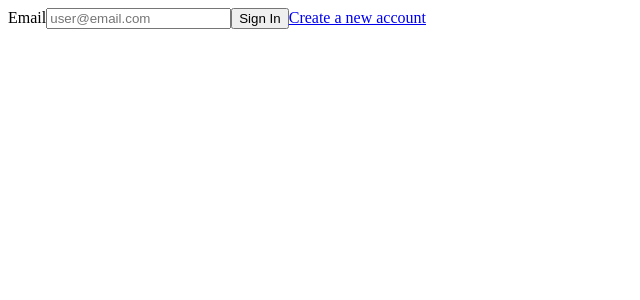
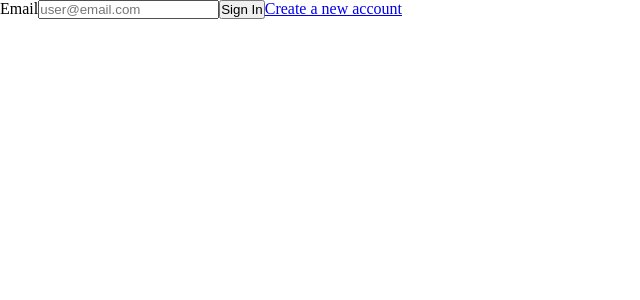
Before and after one commit to widzthedvloper/calories-tracker-frontend, a React (Create React App) app: page / in a window 1280 px wide. Shown: the top 300 px of the page, without its empty margins (0-640 px from the left). Built offline with nearby package versions, Linux system fonts and the light colour scheme.

Commit message:
Add general style

```diff
--- a/src/style/index.css
+++ b/src/style/index.css
@@ -1 +1,7 @@
-/* No CSS *//*# sourceMappingURL=index.css.map */
+* {
+  -webkit-box-sizing: border-box;
+          box-sizing: border-box;
+  margin: 0;
+  padding: 0;
+}
+/*# sourceMappingURL=index.css.map */
--- a/src/style/index.scss
+++ b/src/style/index.scss
@@ -1,3 +1,9 @@
 $PANTONE-MAIN: #48c4ed;
 $PANTINE-SECONDARY: #5b8092;
 $PANTONE-TERNARY: #97e493;
+
+* {
+  box-sizing: border-box;
+  margin: 0;
+  padding: 0;
+}
```
Also changed, not shown: 1 other file (tests, documents, lock files or other folders).
